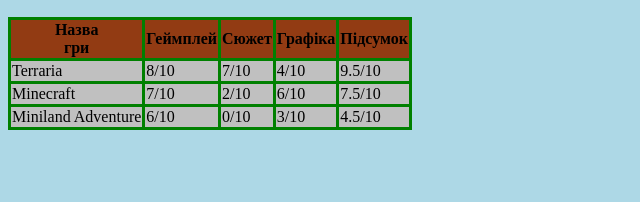
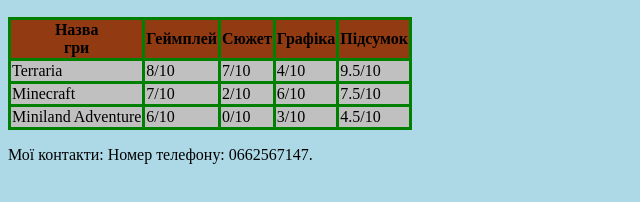
Before and after one commit to LOPOKIHE/Game-Rating-2, a plain HTML site: page index.html in a window 1280 px wide. Shown: the part 136-338 px from the top of the page, without its empty margins (0-640 px from the left). Drawn offline with Linux system fonts and the light colour scheme.

Commit message:
Update index.html

```diff
--- a/index.html
+++ b/index.html
@@ -5,6 +5,7 @@
     <header>
        <b><a href="https://lopokihe.github.io/Game-Rating-2/">Шутери</a> <a href="https://lopokihe.github.io/Game-Rating/">Пісочниця</a><a href="https://lopokihe.github.io/Game-rating-3/">Головна</a></b>
     </header>
+    <main>
     <h1>Оцінка Ігор</h1>
     <h2>Жанр: Пісочниця</h2>
     <table>
@@ -37,4 +38,10 @@
             <td> 4.5/10</td>
         </tr>
     </table>
+    </main>
+    <footer>
+        <p>Мої контакти:
+            Номер телефону: 0662567147.
+        </p>
+        </footer>
 </html>
```
